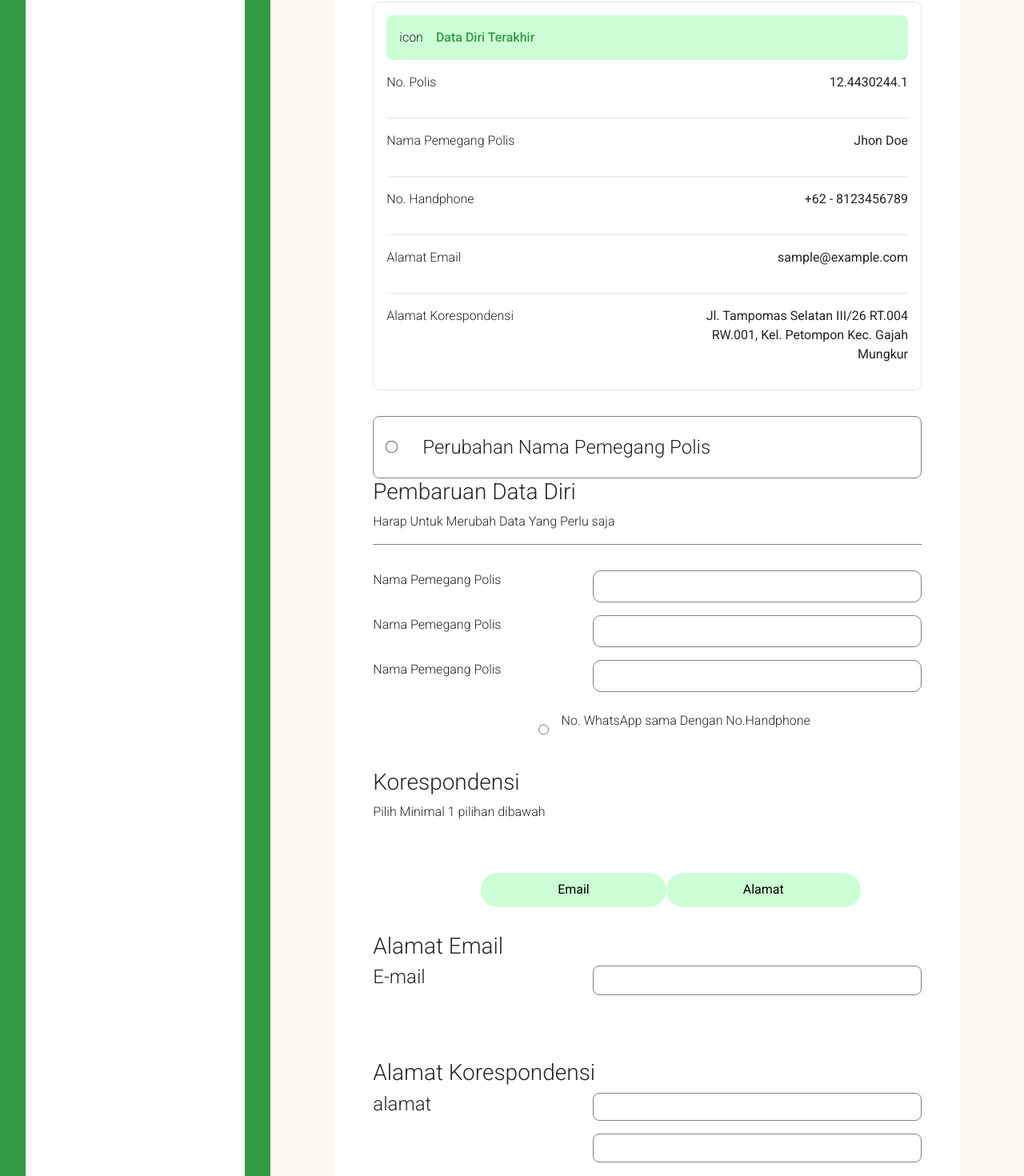
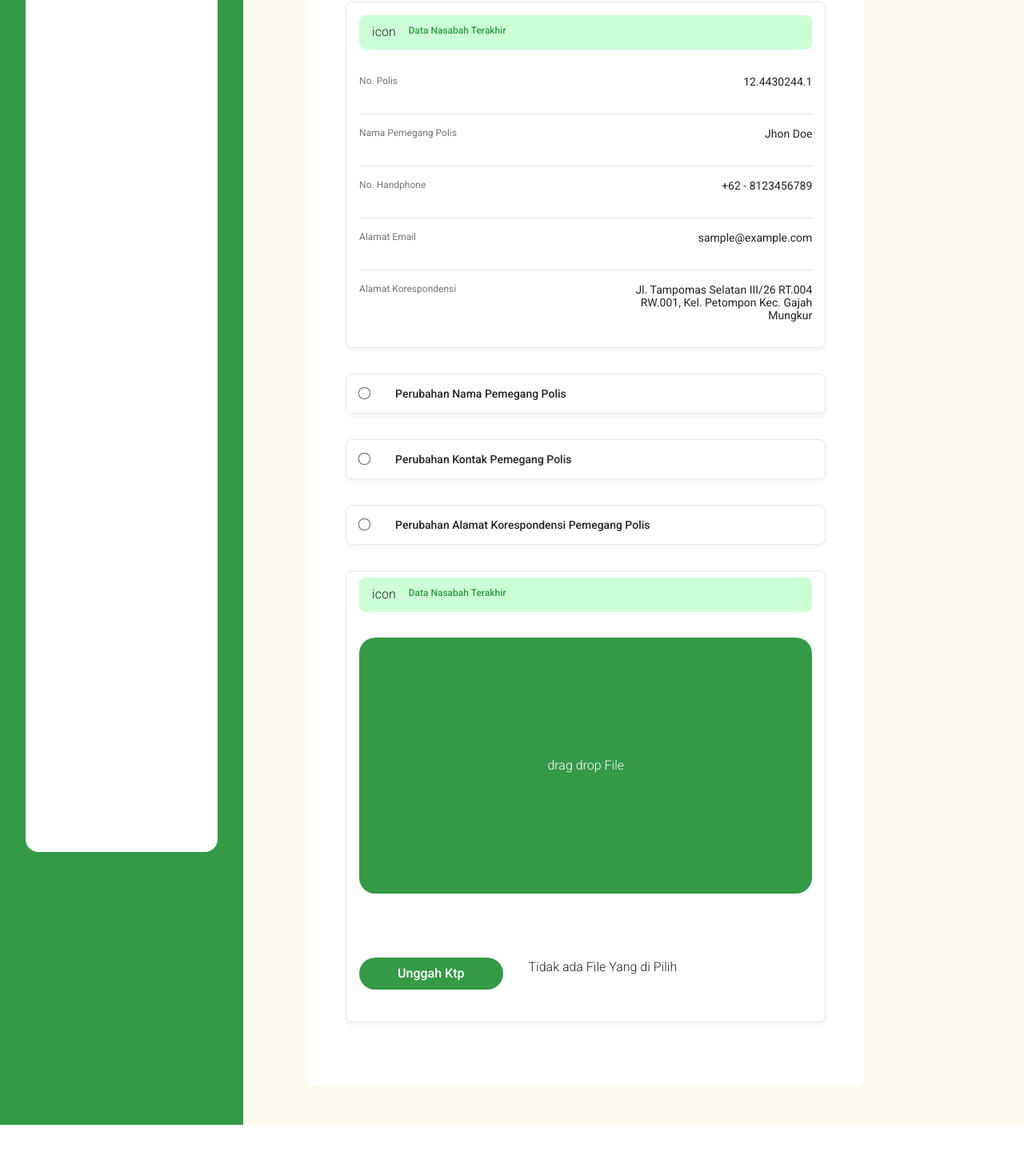
Before and after one commit to blackwolfinc/MyLife_Web_1.0.0, a React (Create React App) app: page /Page2 in a window 1280 px wide. Shown: the part 240-1710 px from the top of the page at 80% size. After the commit the page ends 1646 px from the top, so only its background shows below. Built offline with nearby package versions, Linux system fonts and the light colour scheme.

Commit message:
halaman dua

```diff
--- a/src/Assets/Css/GlobalScss.scss
+++ b/src/Assets/Css/GlobalScss.scss
@@ -2,7 +2,7 @@
     display: flex;
     justify-content: center;
     flex-direction: row;
-    height: 60rem;
+
     background-color: #ffffff;
     .ContainerKiri {
         display: flex;
@@ -10,7 +10,7 @@
         flex-direction: column;
         background-color: #349a46;
         width: 60%;
-        height: 100%;
+
         align-items: left;
         text-align: left;
         padding: 2rem;
--- a/src/Assets/Css/pages/Pages2.scss
+++ b/src/Assets/Css/pages/Pages2.scss
@@ -11,32 +11,72 @@
     padding-left: 2rem;
     margin-bottom: 4rem;
   }
-.PerubahanDataPemegangPolis {
-    padding: 1rem;
+
+  .PerubahanDataCheck {
+    padding: 0.5rem 1rem;
     // background-color: #349a46;
+    margin-bottom: 2rem;
+    border-radius: 8px;
+    border: 1px solid #e4e7ee;
+    border-radius: 8px;
+    box-shadow: 0 4px 4px 0 rgba(0, 0, 0, 0.04);
 
-    border-radius: 8px;
-    border: 1px solid gray;
-
-
-    .PerubahanDataPemegangPolis-Check {
+    .PerubahanDataPemegangPolis-Check,
+    .PerubahanKontakPemegangPolis-Check,
+    .PerubahanAlamatPemegangPolis-Check {
       display: flex;
       flex-direction: row;
       align-content: center;
       align-items: center;
       text-align: center;
       justify-content: left;
-        h4{
+
+      h4 {
         padding-top: 0.5rem;
-        }
-        input{
-            margin-right: 2rem;
-
+        font-size: 14px;
+        font-weight: 500;
+        font-stretch: normal;
+        font-style: normal;
+        line-height: normal;
+        letter-spacing: normal;
       }
 
-        input[type='radio'] { transform: scale(1.2);
+      input {
+        margin-right: 2rem;
+      }
 
+      input[type="radio"] {
+        transform: scale(1.2);
       }
+    }
+  }
+
+  .DataDiriTerakhir {
+    display: flex;
+    justify-content: left;
+    text-align: center;
+    align-items: center;
+    align-content: center;
+    background-color: #ccffd5;
+    height: 2.7rem;
+    padding-left: 1rem;
+    border-radius: 8px;
+    margin-bottom: 2rem;
+
+    span {
+      margin-right: 1rem;
+    }
+
+    p {
+      color: #349a46;
+      font-weight: 500;
+      margin-top: revert;
+      font-size: 12px;
+      font-weight: 500;
+      font-stretch: normal;
+      font-style: normal;
+      line-height: normal;
+      letter-spacing: normal;
     }
   }
 
@@ -48,47 +88,36 @@
     flex-direction: column;
     border-radius: 8px;
     margin-bottom: 2rem;
-
-
-
-        .DataDiriTerakhir {
-            display: flex;
-            justify-content: left;
-            text-align: left;
-            align-items: left;
-            align-content: left;
-            background-color: #ccffd5;
-            padding-top: 1rem;
-            padding-left: 1rem;
-            border-radius: 8px;
-            margin-bottom: 1rem;
-
-            span {
-                margin-right: 1rem;
-            }
-
-            p {
-                color: #349a46;
-                font-weight: 500;
-            }
-
-
-
-        }
+    box-shadow: 0 4px 4px 0 rgba(0, 0, 0, 0.04);
 
     .Datadiri {
       .showData {
-
         display: flex;
         justify-content: space-between;
         text-align: justify;
+
         p.hasil {
-                    width:40%;
+          width: 40%;
           text-align: right !important;
+          font-size: 14px;
+          font-weight: 300;
+          font-stretch: normal;
+          font-style: normal;
+          line-height: normal;
+          letter-spacing: normal;
+        }
+
+        p:first-child {
+          font-size: 12px;
+          font-weight: normal;
+          font-stretch: normal;
+          font-style: normal;
+          line-height: normal;
+          letter-spacing: normal;
+          color: #73767f;
         }
       }
     }
-
   }
 
   .PembaruhanDataDiri {
@@ -111,8 +140,6 @@
         width: 60%;
         padding: 0.2rem;
       }
-
-
     }
 
     .WaCheck {
@@ -135,40 +162,40 @@
   .KRTitle {
     margin-bottom: 2rem;
     margin-top: 2rem;
-
-
-
   }
 
   .KRButtonGrup {
     display: flex;
     margin: 0 auto;
-        justify-content:space-between;
+    justify-content: space-between;
     width: 70%;
     padding: 2rem;
     // background-color: #349a46;
 
-        button{
+    button {
       padding: 0.6rem 6rem;
       border-radius: 200px;
       border: none;
-            background-color: #CCFFD5;
+      background-color: #ccffd5;
     }
   }
-
 
   .KREmailHiden {
     display: flex;
     flex-direction: column;
     margin-bottom: 5rem;
+
     .KREmailHiden-input {
       display: flex;
       // background-color: #349a46;
       width: 100%;
       justify-content: space-between;
-            input{width: 60%;
+
+      input {
+        width: 60%;
         border: 1px solid gray;
-            border-radius: 8px;}
+        border-radius: 8px;
+      }
     }
   }
 
@@ -181,26 +208,29 @@
       justify-content: space-between;
       margin-bottom: 2rem;
 
-            .KRAlamatHiden-inputGroup{
+      .KRAlamatHiden-inputGroup {
         width: 60%;
 
-                input{
+        input {
           margin-bottom: 1rem;
           width: 100%;
           padding: 0.3rem;
         }
       }
-            input{width: 60%;
+
+      input {
+        width: 60%;
         border-radius: 8px;
         border: 1px solid gray;
       }
     }
   }
 
+  .UKButtonGroup {
+    display: flex;
+    margin-bottom: 2rem;
 
-    .UKButtonGroup {display: flex;
-        margin-bottom: 2rem;
-        button{
+    button {
       padding: 0.3rem 3rem;
       margin-right: 2rem;
       border: none;
@@ -208,9 +238,7 @@
       color: #ffffff;
       font-weight: 500;
       border-radius: 20px;
-
     }
-
   }
 
   .UKDragDropFile {
@@ -225,23 +253,22 @@
     margin-bottom: 5rem;
   }
 
-    .ButtonGroupNav{
+  .ButtonGroupNav {
     display: flex;
     justify-content: space-between;
 
-        button{
+    button {
       padding: 0.5rem 3rem;
       border-radius: 20px;
-
     }
 
-        :first-child{
+    :first-child {
       border: 1.5px solid #349a46;
       color: #349a46;
       background-color: #ffffff;
     }
 
-        :nth-child(2){
+    :nth-child(2) {
       background-color: #349a46;
       color: #ffffff;
       border: none;
--- a/src/Pages/Halaman2.jsx
+++ b/src/Pages/Halaman2.jsx
@@ -1,6 +1,7 @@
 import React from "react";
 import logo from "../Assets/Img/Logo.jpg";
 import "../Assets//Css/pages/Pages2.scss";
+
 export const Halaman2 = () => {
   return (
     <div className="ContainerDefaultSec">
@@ -20,40 +21,79 @@ export const Halaman2 = () => {
         {/* Show Data diri  */}
         <div className="ShowDataDiri">
           <div className="DataDiriTerakhir">
-            <span>icon</span> <p>Data Diri Terakhir</p>
+            <span>icon</span> <p>Data Nasabah Terakhir</p>
           </div>
 
           <div className="Datadiri">
             <div className="showData">
               <p>No. Polis</p>
-              <p className="hasil"><b>12.4430244.1</b></p>
+              <p className="hasil">
+                <b>12.4430244.1</b>
+              </p>
             </div>
             <hr />
             <div className="showData">
               <p>Nama Pemegang Polis</p>
-              <p className="hasil"><b>Jhon Doe</b></p>
+              <p className="hasil">
+                <b>Jhon Doe</b>
+              </p>
             </div>
             <hr />
             <div className="showData">
               <p>No. Handphone</p>
-              <p className="hasil"><b>+62 - 8123456789</b></p>
+              <p className="hasil">
+                <b>+62 - 8123456789</b>
+              </p>
             </div>
             <hr />
             <div className="showData">
               <p>Alamat Email</p>
-              <p className="hasil"><b>sample@example.com</b></p>
+              <p className="hasil">
+                <b>sample@example.com</b>
+              </p>
             </div>
             <hr />
             <div className="showData">
               <p>Alamat Korespondensi</p>
-              <p className="hasil"><b>Jl. Tampomas Selatan III/26 RT.004 RW.001, Kel. Petompon Kec. Gajah Mungkur</b></p>
+              <p className="hasil">
+                <b>
+                  Jl. Tampomas Selatan III/26 RT.004 RW.001, Kel. Petompon Kec.
+                  Gajah Mungkur
+                </b>
+              </p>
             </div>
           </div>
         </div>
         {/* Perubahan Data Pemegang Polis */}
-      <div className="PerubahanDataPemegangPolis">
+        <div className="PerubahanDataCheck">
           <div className="PerubahanDataPemegangPolis-Check">
             <input type="radio" /> <h4>Perubahan Nama Pemegang Polis</h4>
+          </div>
+        </div>
+        {/* Perubahan Data Pemegang Polis2 */}
+        <div className="PerubahanDataCheck">
+          <div className="PerubahanKontakPemegangPolis-Check">
+            <input type="radio" /> <h4>Perubahan Kontak Pemegang Polis</h4>
+          </div>
+        </div>
+        {/* Perubahan Data Pemegang Polis3ß */}
+        <div className="PerubahanDataCheck">
+          <div className="PerubahanAlamatPemegangPolis-Check">
+            <input type="radio" />{" "}
+            <h4>Perubahan Alamat Korespondensi Pemegang Polis</h4>
+          </div>
+        </div>
+
+        <div className="PerubahanDataCheck">
+        <div className="DataDiriTerakhir">
+            <span>icon</span> <p>Data Nasabah Terakhir</p>
+          </div>
+
+          <div className="UKGroup">
+          <div className="UKDragDropFile">drag drop File</div>
+            <div className="UKButtonGroup">
+              <button>Unggah Ktp</button>
+              <p>Tidak ada File Yang di Pilih</p>
             </div>
 
           </div>
@@ -61,115 +101,22 @@ export const Halaman2 = () => {
 
 
 
-        {/* Pembaruan Data Diri */}
-        <div className="PembaruhanDataDiri">
-          <div className="PBDTitle">
-            <h3>Pembaruan Data Diri</h3>
-            <p>Harap Untuk Merubah Data Yang Perlu saja</p>
+
         </div>
 
 
-        <div className="PBDIsi">
-          <div className="PBDisiContainer">
-            <p>Nama Pemegang Polis</p>
-            <input type="text" />
-          </div>
-          <div className="PBDisiContainer">
-            <p>Nama Pemegang Polis</p>
-            <input type="text" />
-          </div>{" "}
-          <div className="PBDisiContainer">
-            <p>Nama Pemegang Polis</p>
-            <input type="text" />
-          </div>
-          <div className="WaCheck">
-            <input type="radio" />
-            <p>No. WhatsApp sama Dengan No.Handphone</p>
-          </div>
-          </div>
-          {/* Korespondensi */}
-          <div className="KorespondensiContainer">
-            <div className="KRTitle">
-              <h3>Korespondensi</h3>
-              <p>Pilih Minimal 1 pilihan dibawah</p>
-            </div>
-            <div className="KRButtonGrup">
-              <button>Email</button>
-              <button>Alamat</button>
-            </div>
-            <div className="KRisiHiden">
-              {/* hiden Email */}
-              <div className="KREmailHiden">
-                <h3>Alamat Email</h3>
-                <div className="KREmailHiden-input">
-                  <h4>E-mail</h4>
-                  <input type="email" name="" id="" />
-                </div>
-              </div>
 
-              {/* hiden alamat Korespondensi */}
-              <div className="KRAlamatHiden">
-                <h3>Alamat Korespondensi</h3>
-                <div className="KRAlamatHiden-input">
-                  <h4>alamat</h4>
-                  <div className="KRAlamatHiden-inputGroup">
-                  <input type="text" />
-                  <input type="text" />
-                  </div>
 
-                </div>
-                <div className="KRAlamatHiden-input">
-                  <h4>Negara</h4>
-                  <input type="select" />
+
+
 
       </div>
 
-                <div className="KRAlamatHiden-input">
-                  <h4>Provinsi</h4>
-                  <input type="text" />
-                </div>
-
-                <div className="KRAlamatHiden-input">
-                  <h4>Kota</h4>
-                  <input type="text" />
-                </div>
-
-                <div className="KRAlamatHiden-input">
-                  <h4>Kecamatan / Kelurahan</h4>
-                  <input type="text" />
-                </div>
-
-                <div className="KRAlamatHiden-input">
-                  <h4>Kode pos</h4>
-                  <input type="text" />
-                </div>
-              </div>
-              {/* Unggah Ktp  */}
-              <div className="UnggahKtpContainer">
-                <div className="UKTitle">
-                  <h3>Unggah KTP</h3>
-                  <p>Silakan Unggah KTP anda (Maks. 4MB)</p>
-                </div>
-                <div className="UKGroup">
-                  <div className="UKButtonGroup">
-                    <button>Unggah Ktp</button>
-                    <p>Tidak ada File Yang di Pilih</p>
-                  </div>
-                  <div className="UKDragDropFile">drag drop File</div>
-                </div>
-              </div>
-            </div>
-
-
-          </div>
       {/* btn Lanjut Dan back  */}
 
       <div className="ButtonGroupNav">
         <button>Kembali</button>
         <button>Lanjutkan</button>
-
-           </div>
-        </div>
       </div>
     </div>
   );
--- a/src/index.js
+++ b/src/index.js
@@ -5,6 +5,7 @@ import reportWebVitals from './reportWebVitals';
 import '@fortawesome/fontawesome-free/css/all.min.css';
 import'bootstrap-css-only/css/bootstrap.min.css';
 import'mdbreact/dist/css/mdb.css';
+
 ReactDOM.render(
   <React.StrictMode>
     <App />
```
Also changed, not shown: src/Pages/sementara.jsx (added, +91 -0 lines), 2 other files (tests, documents, lock files or other folders). Lines whose indentation alone changed are shown as unchanged.
